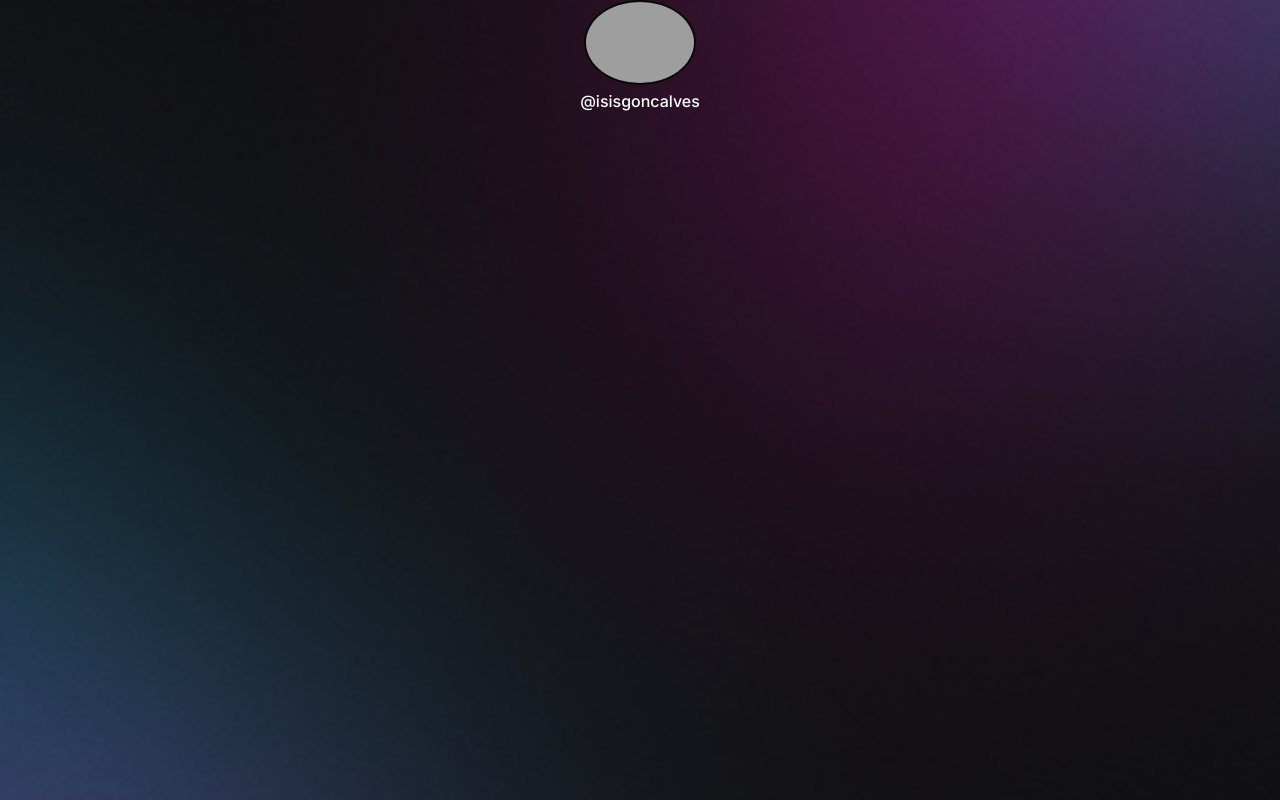
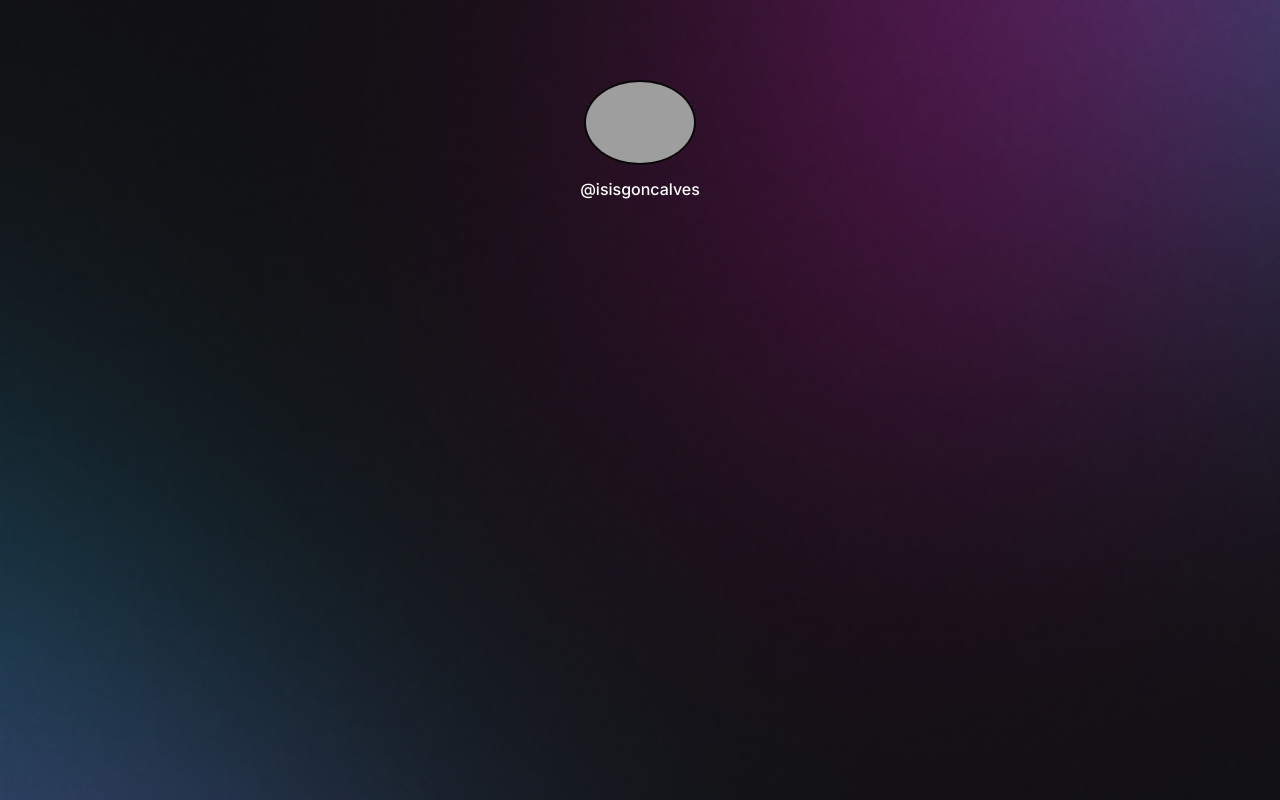
Before and after one commit to isisgoncalves/DevLinks, a plain HTML site: page index.html in a window 1280 px wide. Drawn offline with Linux system fonts and the light colour scheme; grey boxes are pictures that could not be loaded.

Commit message:
css
margin e padding

```diff
--- a/style.css
+++ b/style.css
@@ -16,10 +16,12 @@ body *{
 #container{
   width: 360px;
   margin: auto;
+  padding-top: 56px;
 }
 
 #profile{
   text-align: center;
+  padding: 24px;
 }
 
 #profile img{
@@ -31,4 +33,5 @@ border: 2.5px solid rgb(8, 8, 8);
 #profile p{
   font-weight: 500;
   line-height: 24px;
+  margin-top: 8px;
 }
```
